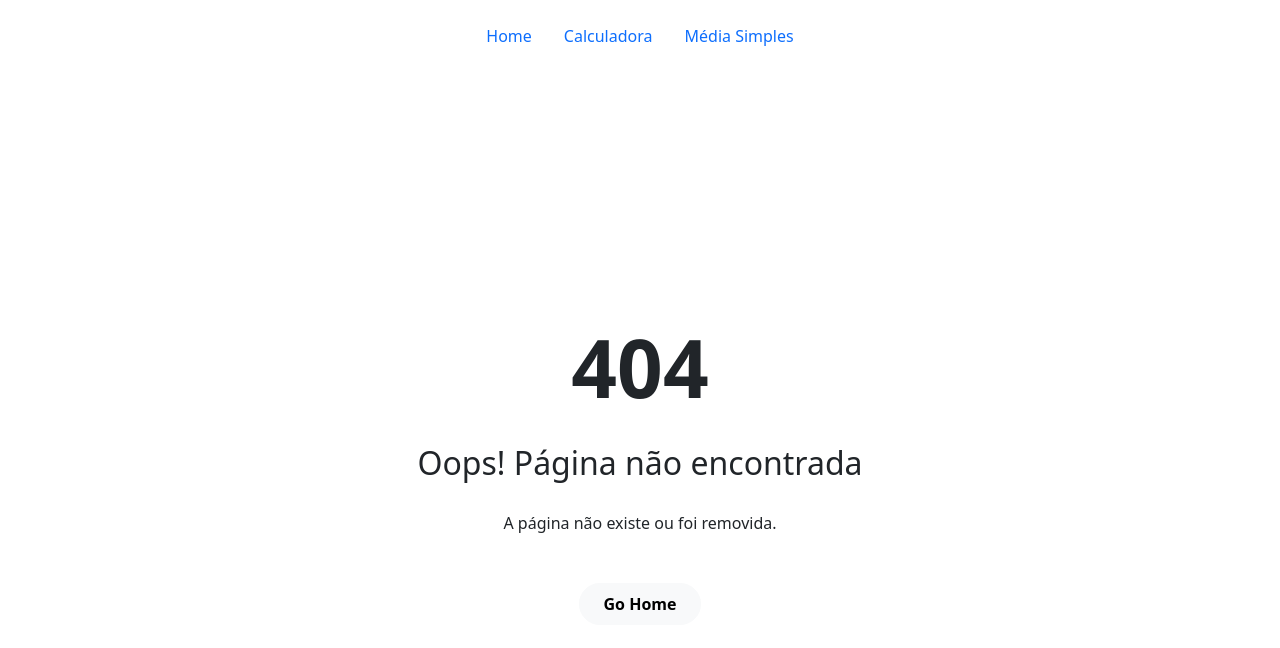
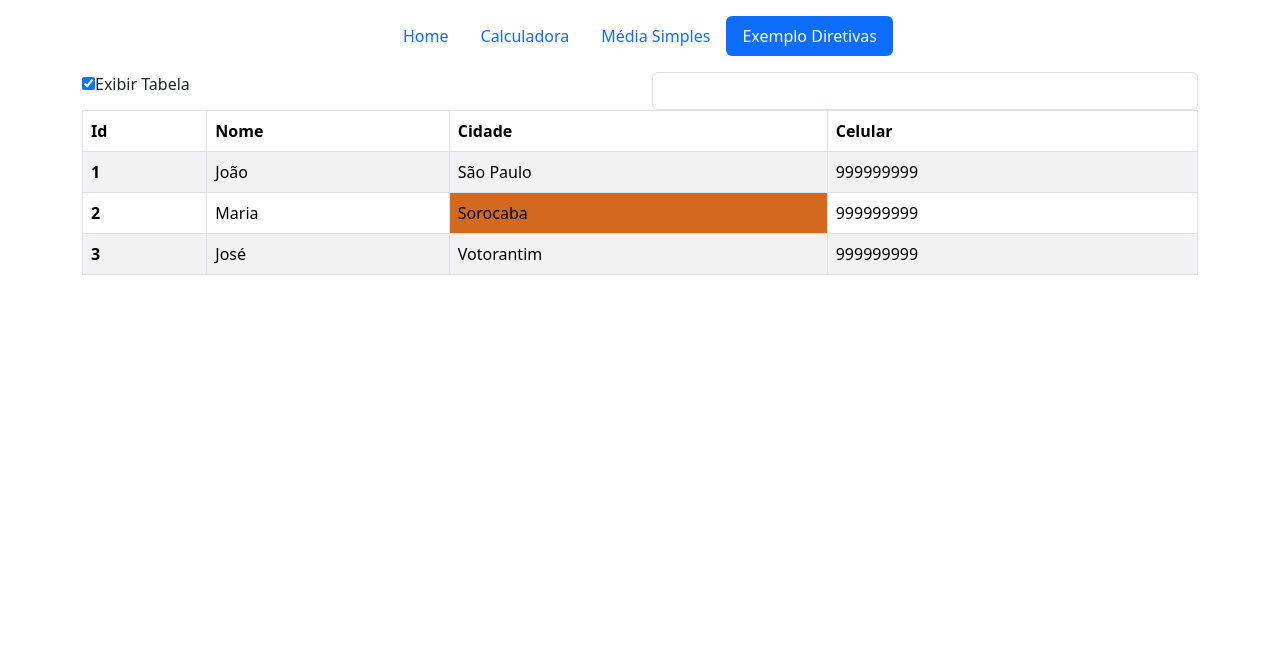
Before and after one commit to rafaelmoreno29/2025_FrontEnd, an Angular app in the folder aula3/: page /exemplo-diretivas in a window 1280 px wide. Before the commit this address had no page. Shown: the top 648 px of the page. Built offline with nearby package versions, Linux system fonts and the light colour scheme.

Commit message:
Diretivas

```diff
--- a/aula3/src/app/app.routes.ts
+++ b/aula3/src/app/app.routes.ts
@@ -6,6 +6,7 @@ import { PaginaNaoEncontradaComponent } from './pagina-nao-encontrada/pagina-nao
 import { TelaPaiComponent } from './tela-pai/tela-pai.component';
 import { TelaFilho1Component } from './tela-filho1/tela-filho1.component';
 import { TelaFilho2Component } from './tela-filho2/tela-filho2.component';
+import { ExemploDiretivasComponent } from './exemplo-diretivas/exemplo-diretivas.component';
 
 export const routes: Routes = [
     { path: '', redirectTo: 'home', pathMatch: 'full' },
@@ -19,5 +20,6 @@ export const routes: Routes = [
             { path: 'tela-filho2', component: TelaFilho2Component }
         ]
     },
+    { path: 'exemplo-diretivas', component: ExemploDiretivasComponent },
     { path: '**', component: PaginaNaoEncontradaComponent }
 ];
--- /dev/null
+++ b/aula3/src/app/exemplo-diretivas/exemplo-diretivas.component.css
@@ -0,0 +1,3 @@
+.sorocaba {
+    background-color: chocolate;
+}
--- /dev/null
+++ b/aula3/src/app/exemplo-diretivas/exemplo-diretivas.component.html
@@ -0,0 +1,31 @@
+<div class="row">
+    <div class="col-md-6">
+        <input type="checkbox" id="ckExibir" [(ngModel)]="exibirTabela">
+        <label for="ckExibir"> Exibir Tabela</label>
+    </div>
+    <div class="col-md-6">
+        <input type="text" class="form-control" [(ngModel)]="nome">
+    </div>
+    <div class="col-12">
+        @if(exibirTabela){
+        <table class="table table-bordered table-striped">
+            <thead>
+                <tr>
+                    <th scope="col">Id</th>
+                    <th scope="col">Nome</th>
+                    <th scope="col">Cidade</th>
+                    <th scope="col">Celular</th>
+                </tr>
+            </thead>
+            <tbody>
+                <tr *ngFor="let pessoa of pessoas">
+                    <th scope="row">{{pessoa.id}}</th>
+                    <td [ngStyle]="{'background-color': pessoa.nome==nome?'yellow':'white'}">{{pessoa.nome}}</td>
+                    <td [ngClass]="{sorocaba:pessoa.cidade=='Sorocaba'}">{{pessoa.cidade}}</td>
+                    <td>{{pessoa.celular}}</td>
+                </tr>
+            </tbody>
+        </table>
+        }
+    </div>
+</div>
--- /dev/null
+++ b/aula3/src/app/exemplo-diretivas/exemplo-diretivas.component.ts
@@ -0,0 +1,21 @@
+import { CommonModule } from '@angular/common';
+import { Component } from '@angular/core';
+import { FormsModule } from '@angular/forms';
+import { Pessoa } from '../models/Pessoa';
+
+@Component({
+  selector: 'app-exemplo-diretivas',
+  standalone: true,
+  imports: [FormsModule, CommonModule],
+  templateUrl: './exemplo-diretivas.component.html',
+  styleUrl: './exemplo-diretivas.component.css'
+})
+export class ExemploDiretivasComponent {
+  exibirTabela: boolean = true;
+  nome: string = '';
+  pessoas: Pessoa[] = [
+    { nome: 'João', id: 1, cidade: 'São Paulo', celular: '999999999' },
+    { nome: 'Maria', id: 2, cidade: 'Sorocaba', celular: '999999999' },
+    { nome: 'José', id: 3, cidade: 'Votorantim', celular: '999999999' },
+  ];
+}
--- a/aula3/src/app/menu-superior/menu-superior.component.html
+++ b/aula3/src/app/menu-superior/menu-superior.component.html
@@ -2,9 +2,14 @@
     <ul class="nav nav-pills">
         <li class="nav-item"><a routerLink="home" class="nav-link" routerLinkActive="active"
                 aria-current="page">Home</a></li>
-        <li class="nav-item"><a routerLink="calculadora" routerLinkActive="active" class="nav-link">Calculadora</a>
+        <li class="nav-item">
+            <a routerLink="calculadora" routerLinkActive="active" class="nav-link">Calculadora</a>
         </li>
-        <li class="nav-item"><a routerLink="media-simples" routerLinkActive="active" class="nav-link">Média Simples</a>
+        <li class="nav-item">
+            <a routerLink="media-simples" routerLinkActive="active" class="nav-link">Média Simples</a>
+        </li>
+        <li class="nav-item">
+            <a routerLink="exemplo-diretivas" routerLinkActive="active" class="nav-link">Exemplo Diretivas</a>
         </li>
     </ul>
 </header>
--- /dev/null
+++ b/aula3/src/app/models/Pessoa.ts
@@ -0,0 +1,6 @@
+export interface Pessoa {
+    id: number;
+    nome: string;
+    cidade: string;
+    celular: string;
+}
```
Also changed, not shown: 1 other file (tests, documents, lock files or other folders).
